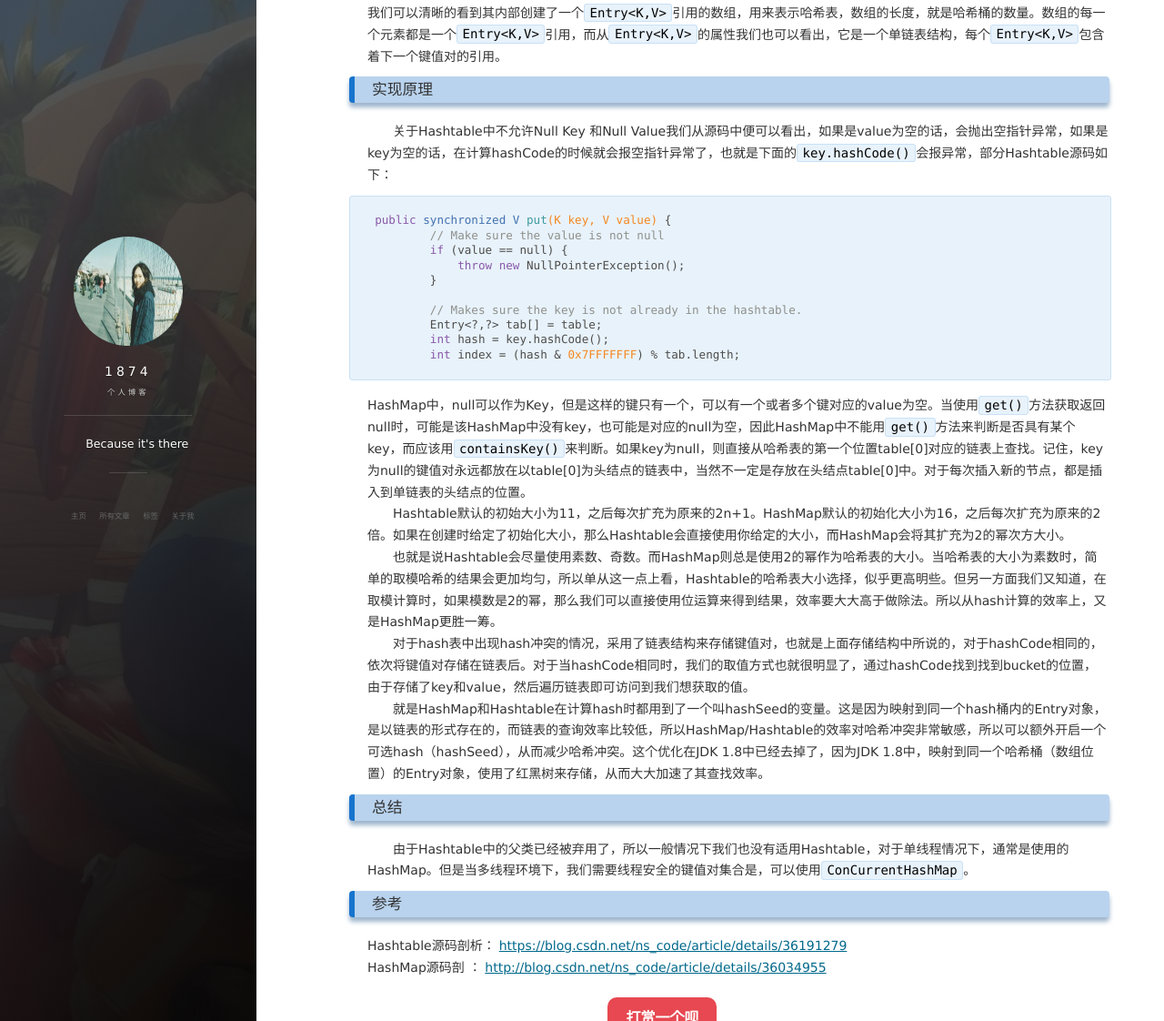
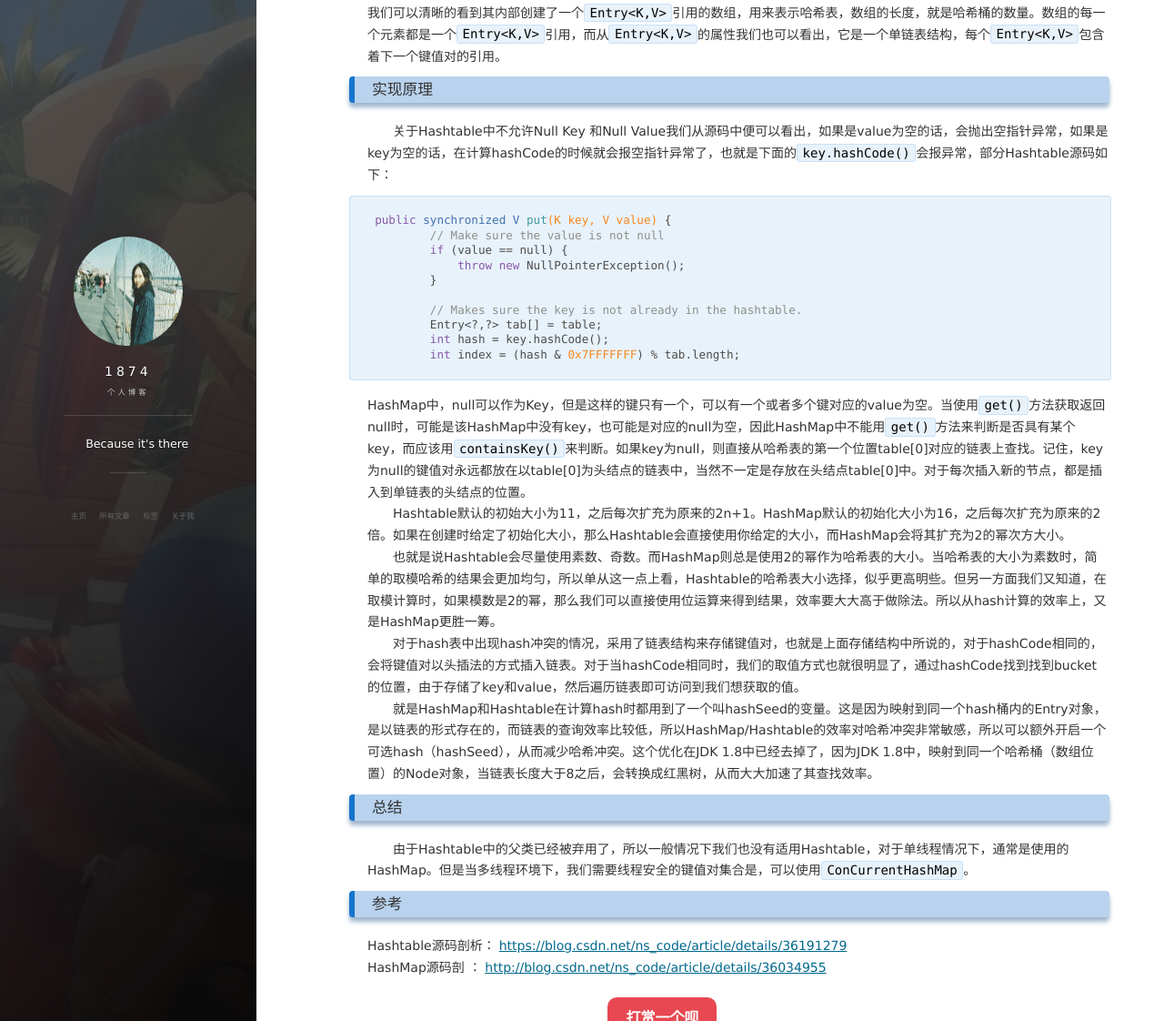
Before and after one commit to liangweilu/liangweilu.github.io, a Jekyll site: the page built from _posts/2018-8-07-HashMap和HashTable的区别.md, in a window 1280 px wide and 1400 px high, scrolled down 1270 px. Shown: the part 278-1400 px from the top of the window at 91% size. Built offline with Jekyll 4.4.1, drawn with Linux system fonts in a browser that asks for light colours; nearby versions of some CDN libraries; comment, search, counter and statistics services are not loaded; some of the changed text lies outside the part shown.

Commit message:
修改错误

```diff
--- a/_posts/2018-8-07-HashMap和HashTable的区别.md
+++ b/_posts/2018-8-07-HashMap和HashTable的区别.md
@@ -59,8 +59,8 @@ public synchronized V put(K key, V value) {
 HashMap中，null可以作为Key，但是这样的键只有一个，可以有一个或者多个键对应的value为空。当使用`get()`方法获取返回null时，可能是该HashMap中没有key，也可能是对应的null为空，因此HashMap中不能用`get()`方法来判断是否具有某个key，而应该用`containsKey()`来判断。如果key为null，则直接从哈希表的第一个位置table[0]对应的链表上查找。记住，key为null的键值对永远都放在以table[0]为头结点的链表中，当然不一定是存放在头结点table[0]中。对于每次插入新的节点，都是插入到单链表的头结点的位置。
 &emsp;&emsp;Hashtable默认的初始大小为11，之后每次扩充为原来的2n+1。HashMap默认的初始化大小为16，之后每次扩充为原来的2倍。如果在创建时给定了初始化大小，那么Hashtable会直接使用你给定的大小，而HashMap会将其扩充为2的幂次方大小。
 &emsp;&emsp;也就是说Hashtable会尽量使用素数、奇数。而HashMap则总是使用2的幂作为哈希表的大小。当哈希表的大小为素数时，简单的取模哈希的结果会更加均匀，所以单从这一点上看，Hashtable的哈希表大小选择，似乎更高明些。但另一方面我们又知道，在取模计算时，如果模数是2的幂，那么我们可以直接使用位运算来得到结果，效率要大大高于做除法。所以从hash计算的效率上，又是HashMap更胜一筹。
-&emsp;&emsp;对于hash表中出现hash冲突的情况，采用了链表结构来存储键值对，也就是上面存储结构中所说的，对于hashCode相同的，依次将键值对存储在链表后。对于当hashCode相同时，我们的取值方式也就很明显了，通过hashCode找到找到bucket的位置，由于存储了key和value，然后遍历链表即可访问到我们想获取的值。
-&emsp;&emsp;就是HashMap和Hashtable在计算hash时都用到了一个叫hashSeed的变量。这是因为映射到同一个hash桶内的Entry对象，是以链表的形式存在的，而链表的查询效率比较低，所以HashMap/Hashtable的效率对哈希冲突非常敏感，所以可以额外开启一个可选hash（hashSeed），从而减少哈希冲突。这个优化在JDK 1.8中已经去掉了，因为JDK 1.8中，映射到同一个哈希桶（数组位置）的Entry对象，使用了红黑树来存储，从而大大加速了其查找效率。
+&emsp;&emsp;对于hash表中出现hash冲突的情况，采用了链表结构来存储键值对，也就是上面存储结构中所说的，对于hashCode相同的，会将键值对以头插法的方式插入链表。对于当hashCode相同时，我们的取值方式也就很明显了，通过hashCode找到找到bucket的位置，由于存储了key和value，然后遍历链表即可访问到我们想获取的值。
+&emsp;&emsp;就是HashMap和Hashtable在计算hash时都用到了一个叫hashSeed的变量。这是因为映射到同一个hash桶内的Entry对象，是以链表的形式存在的，而链表的查询效率比较低，所以HashMap/Hashtable的效率对哈希冲突非常敏感，所以可以额外开启一个可选hash（hashSeed），从而减少哈希冲突。这个优化在JDK 1.8中已经去掉了，因为JDK 1.8中，映射到同一个哈希桶（数组位置）的Node对象，当链表长度大于8之后，会转换成红黑树，从而大大加速了其查找效率。
 
 ### 总结
 
```
Also changed, not shown: other parts of _posts/2018-8-07-HashMap和HashTable的区别.md (+1 -1 lines).
